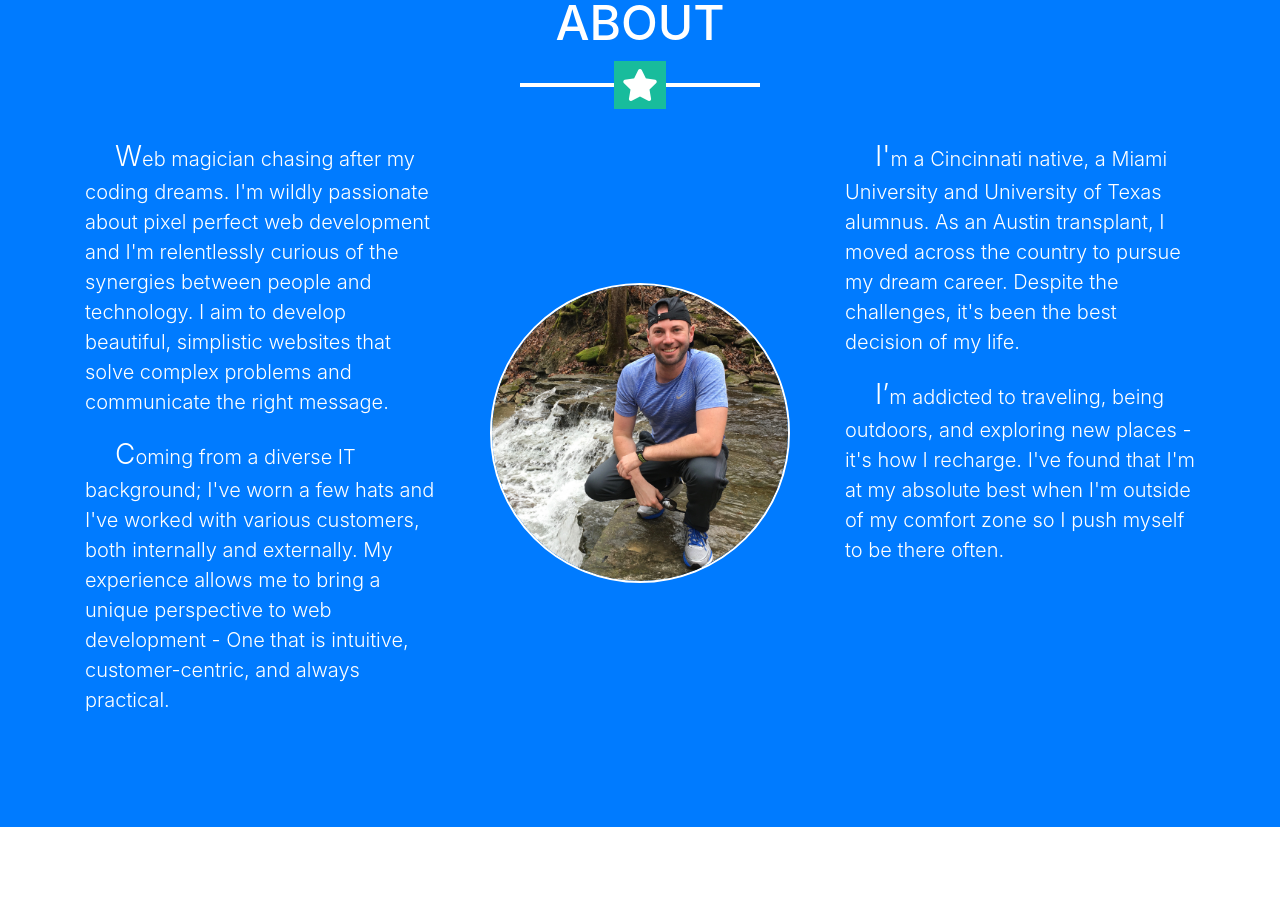
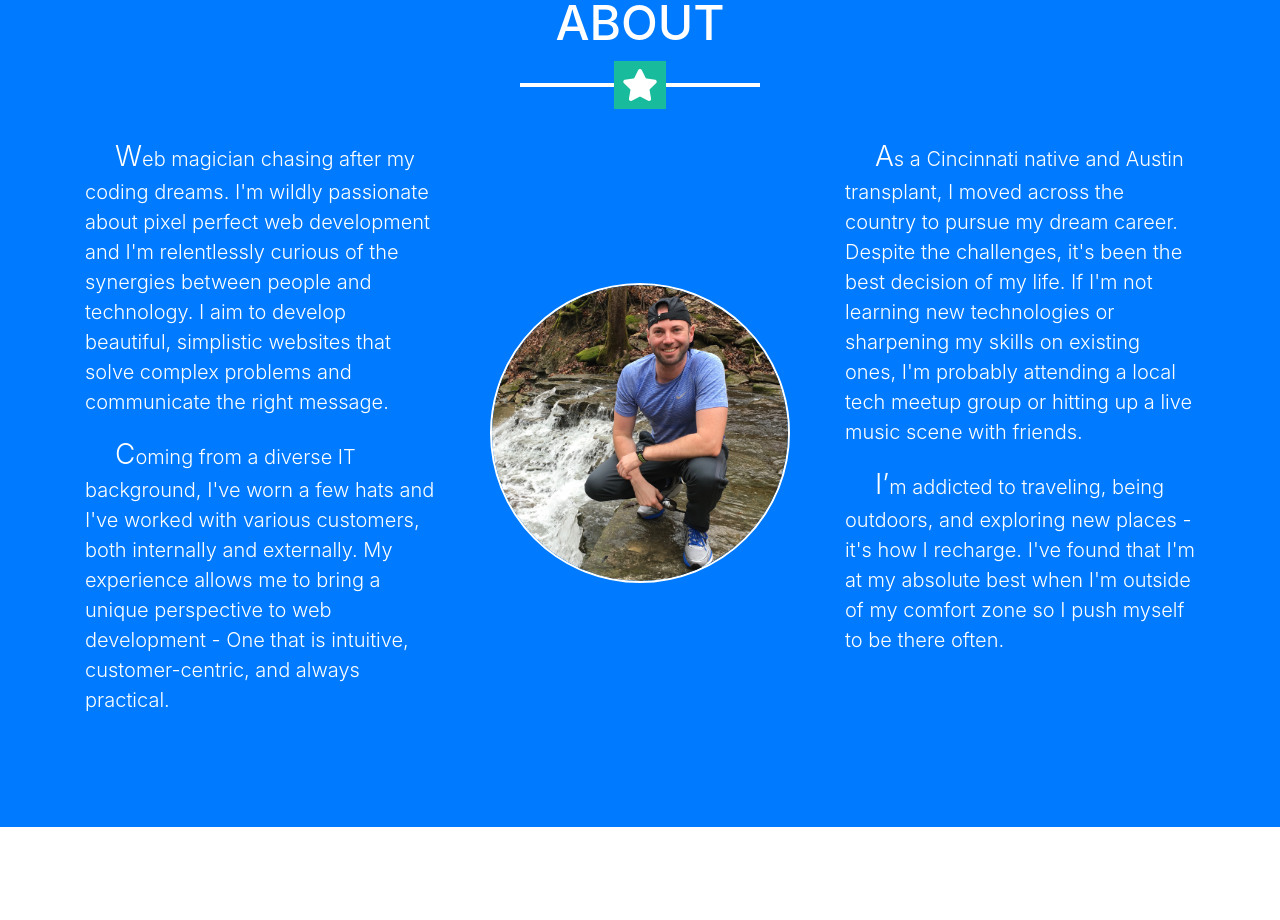
Before and after one commit to tbopp/tbopp.github.io, a website with bundled scripts: page index.html in a window 1280 px wide. Shown: the part 1935-2855 px from the top of the page. Built offline with nearby package versions, Linux system fonts and the light colour scheme.

Commit message:
updating homepage

```diff
--- a/index.html
+++ b/index.html
@@ -202,7 +202,7 @@
             about pixel perfect web development and I'm relentlessly curious of the synergies between people and
             technology. I aim to develop
             beautiful, simplistic websites that solve complex problems and communicate the right message.</p>
-          <p class="lead bio nounderline">Coming from a diverse IT background; I've worn a few hats and I've worked with
+          <p class="lead bio nounderline">Coming from a diverse IT background, I've worn a few hats and I've worked with
             various customers, both
             internally and externally. My experience allows me to bring a unique
             perspective to web development
@@ -214,9 +214,11 @@
           </div>
         </div>
         <div class="col-lg-4 col-md-12 mr-auto">
-          <p class="lead bio">I'm a Cincinnati native, a Miami University and University of Texas alumnus. As an Austin transplant, I
+          <p class="lead bio">As a Cincinnati native and Austin transplant, I
             moved across the country to pursue my dream career. Despite the challenges, it's been the best decision
-            of my life.</p>
+            of my life. If
+            I'm not learning new technologies or sharpening my skills on existing ones, I'm probably attending a local
+            tech meetup group or hitting up a live music scene with friends.</p>
           <p class="lead bio nounderline"> I’m addicted to traveling, being outdoors, and exploring new places -
             it's how I recharge. I've found that I'm at my absolute best when I'm outside of my
             comfort zone so I push
```
